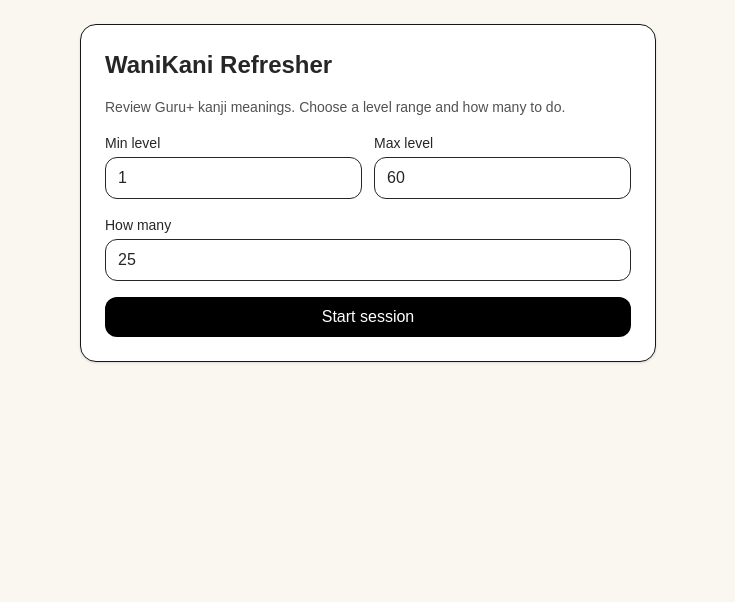
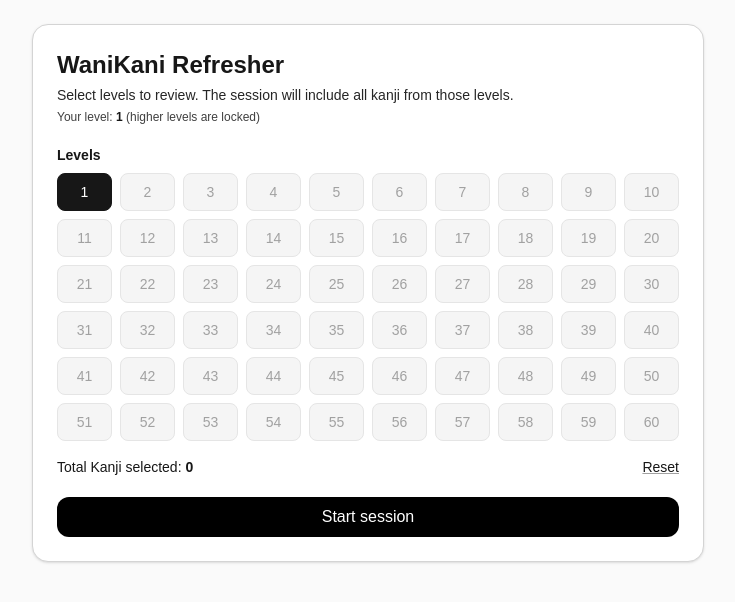
Before and after one commit to jacobmelendez17/jp-trainer, a Next.js app in the folder apps/web/: page /practice/wanikani/setup in a window 1280 px wide. Shown: the top 602 px of the page, without its empty margins (272-1007 px from the left). Built offline with nearby package versions, Linux system fonts and the light colour scheme; no server answers.

Commit message:
Chore: added user level route

```diff
--- a/apps/web/src/app/practice/wanikani/session/page.tsx
+++ b/apps/web/src/app/practice/wanikani/session/page.tsx
@@ -23,6 +23,10 @@
     const sp = useSearchParams();
     const router = useRouter();
 
+    const params = new URLSearchParams(window.location.search);
+    const levelsCsv = params.get("levels") ?? "1";
+
+
     const minLevel = Number(sp.get("minLevel") ?? "1");
     const maxLevel = Number(sp.get("maxLevel") ?? "60");
     const limit = Number(sp.get("limit") ?? "25");
@@ -44,9 +48,7 @@
             setLoading(true);
 
             try {
-            const res = await fetch(
-                `/api/wanikani/kanji?minLevel=${minLevel}&maxLevel=${maxLevel}&limit=${limit}`
-            );
+            const res = await fetch(`/api/wanikani/kanji?levels=${levelsCsv}`);
 
             // Try to parse JSON; if it fails, grab text so we can see what it was
             const contentType = res.headers.get("content-type") ?? "";
--- a/apps/web/src/app/practice/wanikani/setup/page.tsx
+++ b/apps/web/src/app/practice/wanikani/setup/page.tsx
@@ -1,67 +1,148 @@
 "use client";
 
+import { useEffect, useMemo, useState } from "react";
 import { useRouter } from "next/navigation";
-import { useState } from "react";
+
+function parseCsvLevels(csv: string): number[] {
+  return csv
+    .split(",")
+    .map((s) => Number(s.trim()))
+    .filter((n) => Number.isFinite(n) && n >= 1 && n <= 60);
+}
 
 export default function WkSetupPage() {
   const router = useRouter();
-  const [minLevel, setMinLevel] = useState(1);
-  const [maxLevel, setMaxLevel] = useState(60);
-  const [limit, setLimit] = useState(25);
+
+  // 1..60
+  const allLevels = useMemo(() => Array.from({ length: 60 }, (_, i) => i + 1), []);
+
+  // Selected levels
+  const [selected, setSelected] = useState<Set<number>>(new Set([1]));
+
+  // User WK level (locks anything above this)
+  const [userLevel, setUserLevel] = useState<number>(1);
+
+  // Total kanji count for selected levels
+  const [totalKanji, setTotalKanji] = useState<number>(0);
+  const [countLoading, setCountLoading] = useState(false);
+
+  // Fetch the user's WK level (from your API)
+  useEffect(() => {
+    (async () => {
+      const res = await fetch("/api/wanikani/user-level");
+      if (!res.ok) return;
+      const data = await res.json().catch(() => null);
+      if (data?.level && Number.isFinite(data.level)) setUserLevel(data.level);
+    })();
+  }, []);
+
+  // Fetch kanji count whenever selection changes
+  useEffect(() => {
+    const levels = Array.from(selected).sort((a, b) => a - b);
+    if (levels.length === 0) {
+      setTotalKanji(0);
+      return;
+    }
+
+    const ac = new AbortController();
+    setCountLoading(true);
+
+    (async () => {
+      try {
+        const res = await fetch(`/api/wanikani/kanji-count?levels=${levels.join(",")}`, {
+          signal: ac.signal,
+        });
+        const data = await res.json().catch(() => null);
+        setTotalKanji(Number(data?.total ?? 0));
+      } catch {
+        // ignore abort / errors
+      } finally {
+        setCountLoading(false);
+      }
+    })();
+
+    return () => ac.abort();
+  }, [selected]);
+
+  function toggleLevel(level: number) {
+    setSelected((prev) => {
+      const next = new Set(prev);
+      if (next.has(level)) next.delete(level);
+      else next.add(level);
+      return next;
+    });
+  }
+
+  const selectedCsv = useMemo(() => Array.from(selected).sort((a, b) => a - b).join(","), [selected]);
 
   return (
-    <main className="min-h-screen bg-[#faf7f0] p-6">
-      <div className="mx-auto max-w-xl rounded-2xl border bg-white p-6 shadow-sm space-y-4">
-        <h1 className="text-2xl font-semibold text-neutral-800">WaniKani Refresher</h1>
-        <p className="text-sm text-neutral-600">
-          Review Guru+ kanji meanings. Choose a level range and how many to do.
-        </p>
+    <main className="min-h-screen bg-neutral-50 p-6">
+      <div className="mx-auto max-w-2xl rounded-2xl border border-neutral-300 bg-white p-6 shadow-sm space-y-5">
+        <header className="space-y-1">
+          <h1 className="text-2xl font-semibold text-neutral-900">WaniKani Refresher</h1>
+          <p className="text-sm text-neutral-800">
+            Select levels to review. The session will include <span className="font-medium">all kanji</span> from
+            those levels.
+          </p>
+          <p className="text-xs text-neutral-700">
+            Your level: <span className="font-semibold text-neutral-900">{userLevel}</span> (higher levels are locked)
+          </p>
+        </header>
 
-        <div className="grid grid-cols-2 gap-3">
-          <label className="space-y-1">
-            <div className="text-sm font-medium text-neutral-800">Min level</div>
-            <input
-              className="w-full rounded-xl border px-3 py-2 text-neutral-800"
-              type="number"
-              min={1}
-              max={60}
-              value={minLevel}
-              onChange={(e) => setMinLevel(Number(e.target.value))}
-            />
-          </label>
+        {/* 6x10 grid (10 columns × 6 rows) */}
+        <section className="space-y-2">
+          <div className="text-sm font-semibold text-neutral-900">Levels</div>
 
-          <label className="space-y-1">
-            <div className="text-sm font-medium text-neutral-800">Max level</div>
-            <input
-              className="w-full rounded-xl border px-3 py-2 text-neutral-800"
-              type="number"
-              min={1}
-              max={60}
-              value={maxLevel}
-              onChange={(e) => setMaxLevel(Number(e.target.value))}
-            />
-          </label>
-        </div>
+          <div className="grid grid-cols-10 gap-2">
+            {allLevels.map((lvl) => {
+              const locked = lvl > userLevel;
+              const checked = selected.has(lvl);
 
-        <label className="space-y-1 block">
-          <div className="text-sm font-medium text-neutral-800">How many</div>
-          <input
-            className="w-full rounded-xl border px-3 py-2 text-neutral-800"
-            type="number"
-            min={5}
-            max={100}
-            value={limit}
-            onChange={(e) => setLimit(Number(e.target.value))}
-          />
-        </label>
+              return (
+                <label
+                  key={lvl}
+                  className={[
+                    "flex items-center justify-center rounded-lg border px-0 py-2 text-sm font-medium select-none",
+                    locked
+                      ? "border-neutral-200 bg-neutral-100 text-neutral-400 cursor-not-allowed"
+                      : checked
+                      ? "border-neutral-900 bg-neutral-900 text-white cursor-pointer"
+                      : "border-neutral-300 bg-white text-neutral-900 hover:border-neutral-900 cursor-pointer",
+                  ].join(" ")}
+                >
+                  <input
+                    type="checkbox"
+                    className="sr-only"
+                    checked={checked}
+                    disabled={locked}
+                    onChange={() => toggleLevel(lvl)}
+                  />
+                  {lvl}
+                </label>
+              );
+            })}
+          </div>
+
+          <div className="flex items-center justify-between pt-2">
+            <div className="text-sm text-neutral-900">
+              Total Kanji selected:{" "}
+              <span className="font-semibold">{countLoading ? "…" : totalKanji}</span>
+            </div>
+
+            <button
+              type="button"
+              className="text-sm text-neutral-900 underline decoration-neutral-400 hover:decoration-neutral-900"
+              onClick={() => setSelected(new Set([Math.min(userLevel, 1)]))}
+            >
+              Reset
+            </button>
+          </div>
+        </section>
 
         <button
-          className="w-full rounded-xl bg-black py-2 text-white hover:opacity-90"
-          onClick={() => {
-            router.push(
-              `/practice/wanikani/session?minLevel=${minLevel}&maxLevel=${maxLevel}&limit=${limit}`
-            );
-          }}
+          className="w-full rounded-xl bg-black py-2 text-white hover:opacity-90 disabled:opacity-50"
+          disabled={selected.size === 0}
+          onClick={() => router.push(`/practice/wanikani/session?levels=${selectedCsv}`)}
         >
           Start session
         </button>
--- /dev/null
+++ b/apps/web/src/app/practice/wanikani/user-level/route.ts
@@ -0,0 +1,37 @@
+import { NextResponse } from "next/server";
+import { getServerSession } from "next-auth";
+import { prisma } from "@/lib/prisma";
+import { decryptToken } from "@/lib/crypto";
+
+async function wkGet(token: string, path: string) {
+    const res = await fetch(`https://api.wanikani.com/v2${path}`, {
+        headers: { Authorization: `Bearer ${token}` },
+        cache: "no-store",
+    });
+    return res;
+}
+
+export async function GET() {
+    const session = await getServerSession();
+    const email = session?.user?.email;
+    if (!email) return NextResponse.json({ error: "Not authenticated" }, { status: 401 });
+
+    const user = await prisma.user.findUnique({ where: { email } });
+    if (!user) return NextResponse.json({ error: "User not found" }, { status: 404 });
+
+    const conn = await prisma.wanikaniConnection.findUnique({ where: { userId: user.id } });
+    if (!conn?.tokenEnc) return NextResponse.json({ error: "No token saved" }, { status: 400 });
+
+    const token = decryptToken(conn.tokenEnc);
+
+    const res = await wkGet(token, "/user");
+    if (!res.ok) {
+        const body = await res.text().catch(() => "");
+        return NextResponse.json({ error: "WaniKani error", status: res.status, body }, { status: 502 });
+    }
+
+    const data = await res.json();
+    const level = data?.data?.level ?? 1;
+
+    return NextResponse.json({ level });
+}
```
